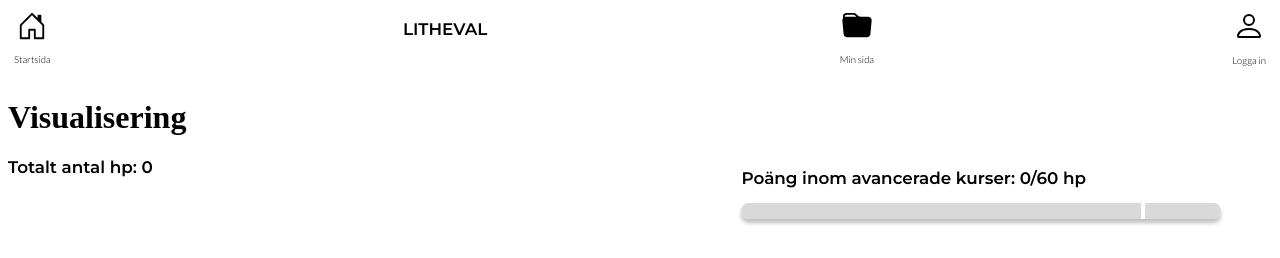
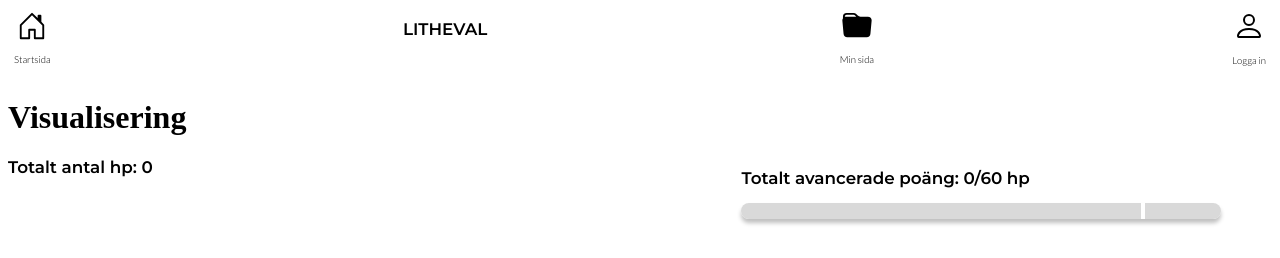
Before and after one commit to jronnefalk/lithe_val, a React (Create React App) app: page /minasidor in a window 1280 px wide. Shown: the top 258 px of the page. Built offline with nearby package versions, Linux system fonts and the light colour scheme; no server answers; a web font is replaced by a local one.

Commit message:
Update MinSida.js

```diff
--- a/src/pages/MinSida.js
+++ b/src/pages/MinSida.js
@@ -150,7 +150,7 @@ export function MinSida() {
           <Progressbarochrubrik>
             <Bubble>
               <Titel>
-                Poäng inom avancerade kurser: {counts.avancerad * 6}/60 hp
+                Totalt avancerade poäng: {counts.avancerad * 6}/60 hp
               </Titel>
               <OmsluterBubble>
                 <Progressbar value={avanceradPercent} max="12"></Progressbar>
```
